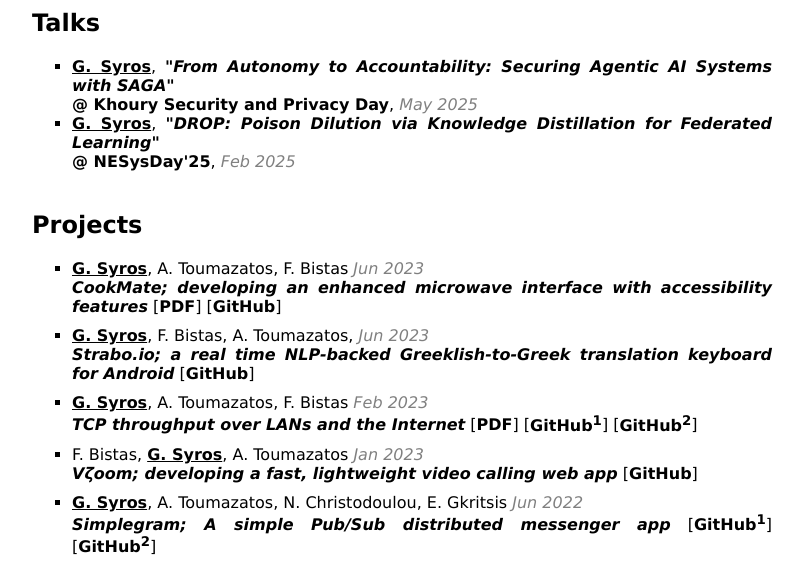
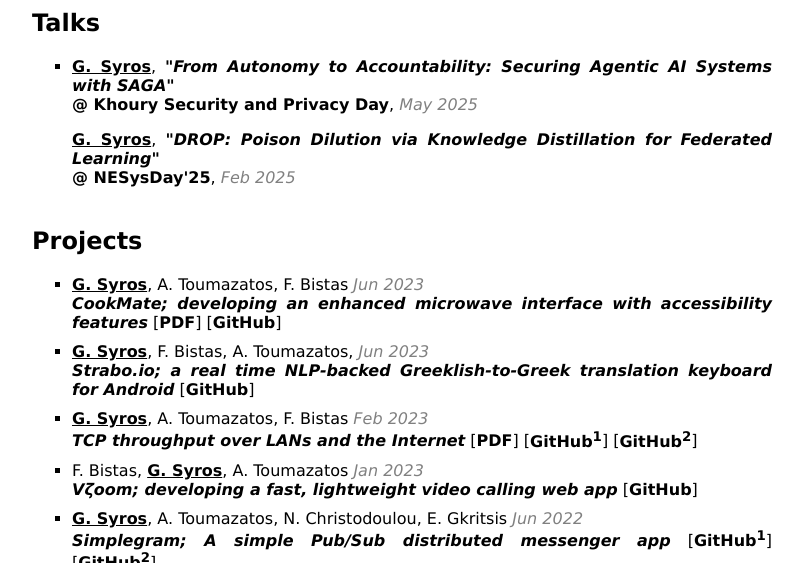
Before and after one commit to gsiros/gsiros.github.io, a plain HTML site: page index.html in a window 1280 px wide. Shown: the part 1620-2183 px from the top of the page, without its empty margins (378-1182 px from the left). Drawn offline with Linux system fonts and the light colour scheme.

Commit message:
Minor changes.

```diff
--- a/index.html
+++ b/index.html
@@ -213,6 +213,8 @@
           <h2>Talks</h2>
           <ul>
             <li><b><u>G. Syros</u></b>, <i><b>"From Autonomy to Accountability: Securing Agentic AI Systems with SAGA"</b></i><br><b>@ Khoury Security and Privacy Day</b>, <i class="date">May 2025</i></li>
+          </ul>
+          <ul
             <li><b><u>G. Syros</u></b>, <i><b>"DROP: Poison Dilution via Knowledge Distillation for Federated Learning"</b></i><br><b>@ NESysDay'25</b>, <i class="date">Feb 2025</i></li>
           </ul>
         </section>
```
